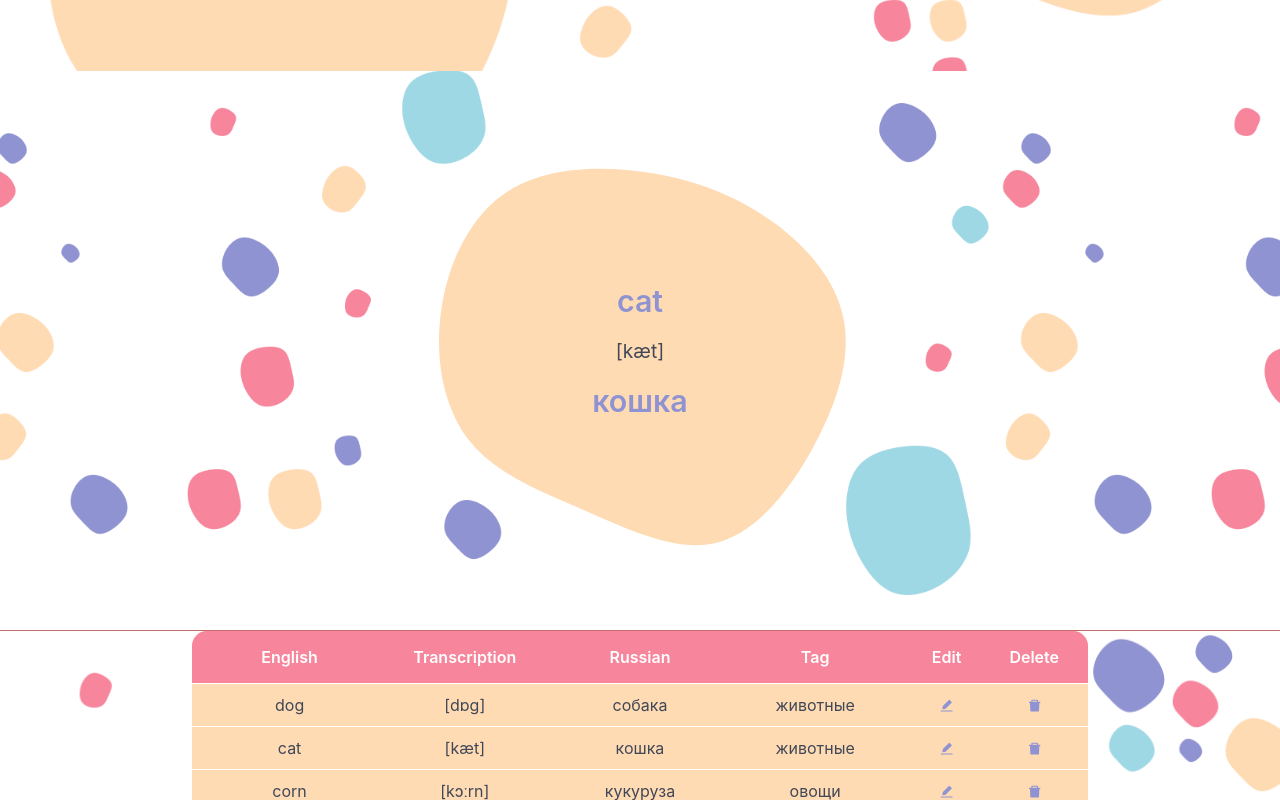
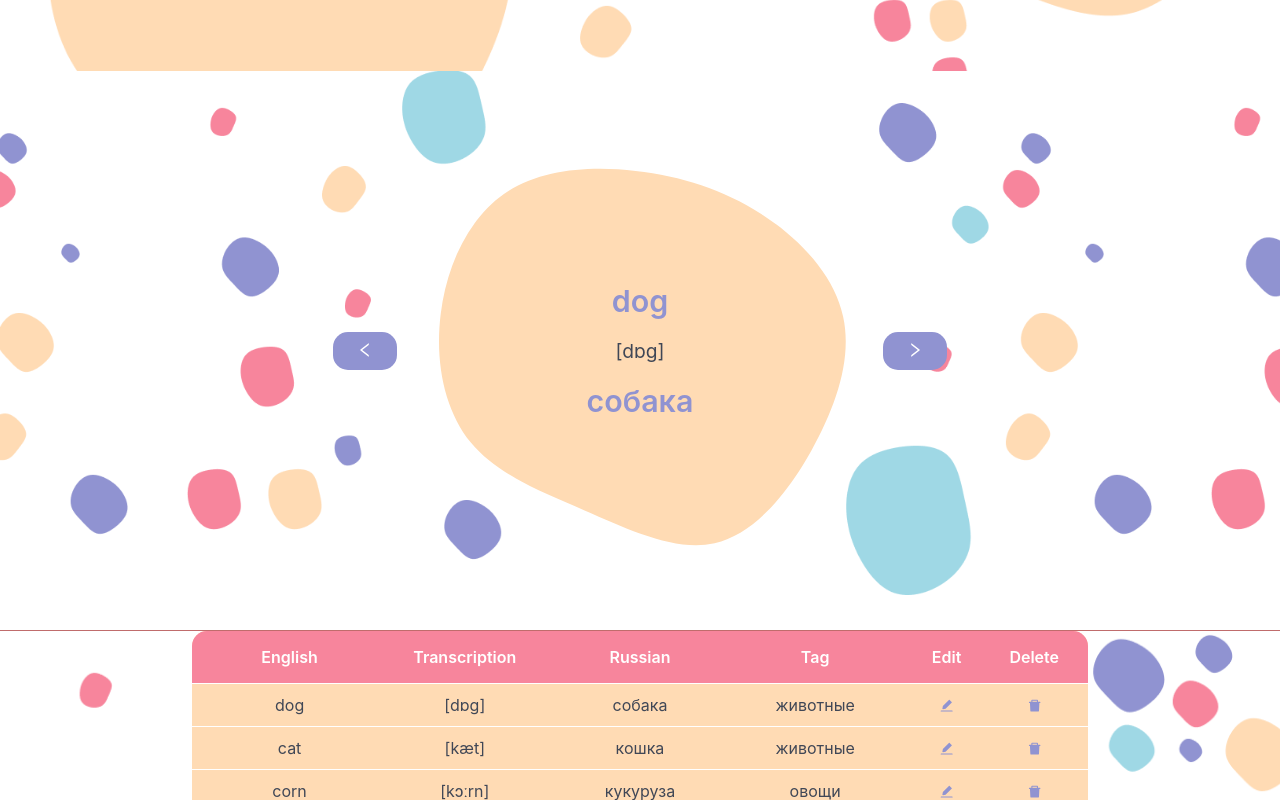
Before and after one commit to tintinelle/Words-App-React, a React (Create React App) app: page / in a window 1280 px wide. Both pictures are taken after a click on the element "Show translation". Shown: the part 539-1339 px from the top of the page. Built offline with nearby package versions, Linux system fonts and the light colour scheme.

Commit message:
worked on table edit mode and game cards flipping

```diff
--- a/src/components/App/App.js
+++ b/src/components/App/App.js
@@ -9,10 +9,7 @@ function App() {
     <div className={style.app}>
       <Header/>
       <Home/>
-      <Game
-      word = "cat"
-      transcription = "[kæt]"
-      translation = "кошка"/>
+      <Game/>
       <Table/>
     </div>
   );
--- /dev/null
+++ b/src/components/Game/Card/Card.jsx
@@ -0,0 +1,23 @@
+import { useState } from 'react';
+import style from './card.module.scss';
+
+export default function Card(props) {
+    const {english, transcription, russian, clicked, setClicked} = props;
+
+    const handleClick = () => {
+        setClicked (!clicked);
+    }
+
+    return (
+        <div className={style.card}>
+            <div className={style.word}>{english}</div>
+            <div className={style.transcription}>{transcription}</div>
+            <div onClick = {handleClick} className={style.translate}>
+                {clicked
+                ? <div className={style.word}>{russian}</div>
+                : <button className={style.button_translate}>Show translation</button>
+                }
+            </div>
+        </div>
+    )
+}
--- /dev/null
+++ b/src/components/Game/Card/card.module.scss
@@ -0,0 +1,37 @@
+@import './../../../style/vars.scss';
+@import './../../../style/mixins.scss';
+
+.card {
+    display: flex;
+    flex-flow: column wrap;
+    justify-content: center;
+    width: 38%;
+    min-height: 26rem;
+    text-align: center;
+    // outline: 1px solid rgb(150, 37, 37);
+
+    background-image: url("../../../../public/images/spot-big.svg");
+    background-repeat: no-repeat;
+    background-size: cover;
+    background-position: center;
+}
+
+.word {
+    font-size: 1.9em;
+    font-weight: 600;
+
+    color: $button-dark;
+}
+
+.transcription {
+    margin: 20px;
+    font-size: 1.2em;
+    color: $text-color;
+}
+
+.button_translate {
+    @include button (60%, 10px);
+    &:hover {
+        background-color: $button-light;
+    }
+}
--- a/src/components/Game/Game.jsx
+++ b/src/components/Game/Game.jsx
@@ -1,25 +1,50 @@
+import style from './game.module.scss';
+import Card from './Card/Card';
+import { LeftOutlined, RightOutlined } from '@ant-design/icons';
+import data from '../../data/data.json';
 import { useState } from 'react';
-import style from './game.module.scss';
 
-export default function Game(props) {
-  const [pressed, setPressed] = useState(false);
+export default function Game() {
+  const [clicked, setClicked] = useState(false);
 
-  const handleChange = () => {
-    setPressed (!pressed);
+  const [wordStock, setWordStock] = useState(data);
+
+  const [index, setIndex] = useState(0);
+
+  const handleClick = (direction) => {
+    let newIndex = index;
+
+    (direction === 'next')
+    ? ++newIndex
+    : --newIndex;
+
+    if (newIndex >= wordStock.length) {
+      newIndex = 0;
+    }
+
+    if (newIndex < 0) {
+      newIndex = wordStock.length-1;
+    }
+
+    setClicked(false);
+    setIndex(newIndex);
   }
 
   return (
     <div className={style.game}>
-      <div className={style.card}>
-        <div className={style.word}>{props.word}</div>
-        <div className={style.transcription}>{props.transcription}</div>
-        <div {...props} onClick = {handleChange} className={style.translate}>
-          {pressed
-          ? <div className={style.word}>{props.translation}</div>
-          : <button className={style.button_translate}>Show translation</button>
-          }
-        </div>
-      </div>
+
+      <button className={style.button} onClick={() => handleClick('prev')}><LeftOutlined/></button>
+
+      <Card
+        english = {wordStock[index].english}
+        transcription = {wordStock[index].transcription}
+        russian = {wordStock[index].russian}
+        tag = {wordStock[index].tags}
+        clicked = {clicked}
+        setClicked = {setClicked}
+      />
+
+      <button className={style.button} onClick={() => handleClick('next')}><RightOutlined/></button>
     </div>
   )
 }
--- a/src/components/Game/game.module.scss
+++ b/src/components/Game/game.module.scss
@@ -9,41 +9,10 @@
     background-position: center;
 
     display: flex;
+    align-items: center;
     justify-content: center;
-    align-items: center;
 }
 
-.card {
-    display: flex;
-    flex-flow: column wrap;
-    justify-content: center;
-    width: 38%;
-    min-height: 26rem;
-    text-align: center;
-    // outline: 1px solid rgb(150, 37, 37);
-
-    background-image: url("../../../public/images/spot-big.svg");
-    background-repeat: no-repeat;
-    background-size: cover;
-    background-position: center;
+.button {
+    @include button (5%, 10px)
 }
-
-.word {
-    font-size: 1.9em;
-    font-weight: 600;
-
-    color: $button-dark;
-}
-
-.transcription {
-    margin: 20px;
-    font-size: 1.2em;
-    color: $text-color;
-}
-
-.button_translate {
-    @include button (60%, 10px);
-    &:hover {
-        background-color: $button-light;
-    }
-}
--- a/src/components/Table/Tablerow/Tablerow.jsx
+++ b/src/components/Table/Tablerow/Tablerow.jsx
@@ -6,26 +6,35 @@ export default function Tablerow(props) {
     const {english, transcription, russian, tag} = props;
 
     const [editing, setEditing] = useState();
-    const [value, setValue] = useState("");
+    const [state, setState] = useState(props);
 
-    const editWord = () => {
+    const handleEdit = () => {
         setEditing(!editing)
     }
 
+    const handleCancel = () => {
+        setState({
+            ...props,
+        });
+        handleEdit();
+    }
+
     const handleChangeInput = (event) => {
-        setValue(event.target.value)
-        console.log(event.target.value)
+        setState({
+            ...state,
+            [event.target.dataset.name]: event.target.value,
+        });
     }
 
     return (
         <div>
             <div className={style.row}>
-                <div>{english}</div>
-                <div>{transcription}</div>
-                <div>{russian}</div>
-                <div>{tag}</div>
+                <div>{state.english}</div>
+                <div>{state.transcription}</div>
+                <div>{state.russian}</div>
+                <div>{state.tag}</div>
                 <div>
-                    <button onClick={editWord} className={style.button}><EditFilled /></button>
+                    <button onClick={handleEdit} className={style.button}><EditFilled /></button>
                 </div>
                 <div>
                     <button className={style.button}><DeleteFilled/></button>
@@ -36,34 +45,34 @@ export default function Tablerow(props) {
             ? (
                 <div className={style.row}>
                     <input
-                    name="english"
+                    data-name="english"
                     type="text"
-                    // value={english}
-                    onChange={handleChangeInput}
-                    placeholder={english}/>
+                    value={state.english}
+                    onChange={handleChangeInput}/>
+
                     <input
-                    name="transcription"
+                    data-name="transcription"
                     type="text"
-                    // value={english}
-                    onChange={handleChangeInput}
-                    placeholder={transcription}/>
+                    value={state.transcription}
+                    onChange={handleChangeInput} />
+
                     <input
-                    name="russian"
+                    data-name="russian"
                     type="text"
-                    // value={english}
-                    onChange={handleChangeInput}
-                    placeholder={russian}/>
+                    value={state.russian}
+                    onChange={handleChangeInput} />
+
                     <input
-                    name="tag"
+                    data-name="tag"
                     type="text"
-                    // value={english}
-                    onChange={handleChangeInput}
-                    placeholder={tag}/>
+                    value={state.tag}
+                    onChange={handleChangeInput} />
+
                     <div>
-                        <button className={style.button_edit}>Save</button>
+                        <button onClick={handleEdit} className={style.button_edit}>Save</button>
                     </div>
                     <div>
-                        <button onClick={editWord} className={style.button_edit}>Cancel</button>
+                        <button onClick={handleCancel} className={style.button_edit}>Cancel</button>
                     </div>
                 </div>)
             : ""}
```
